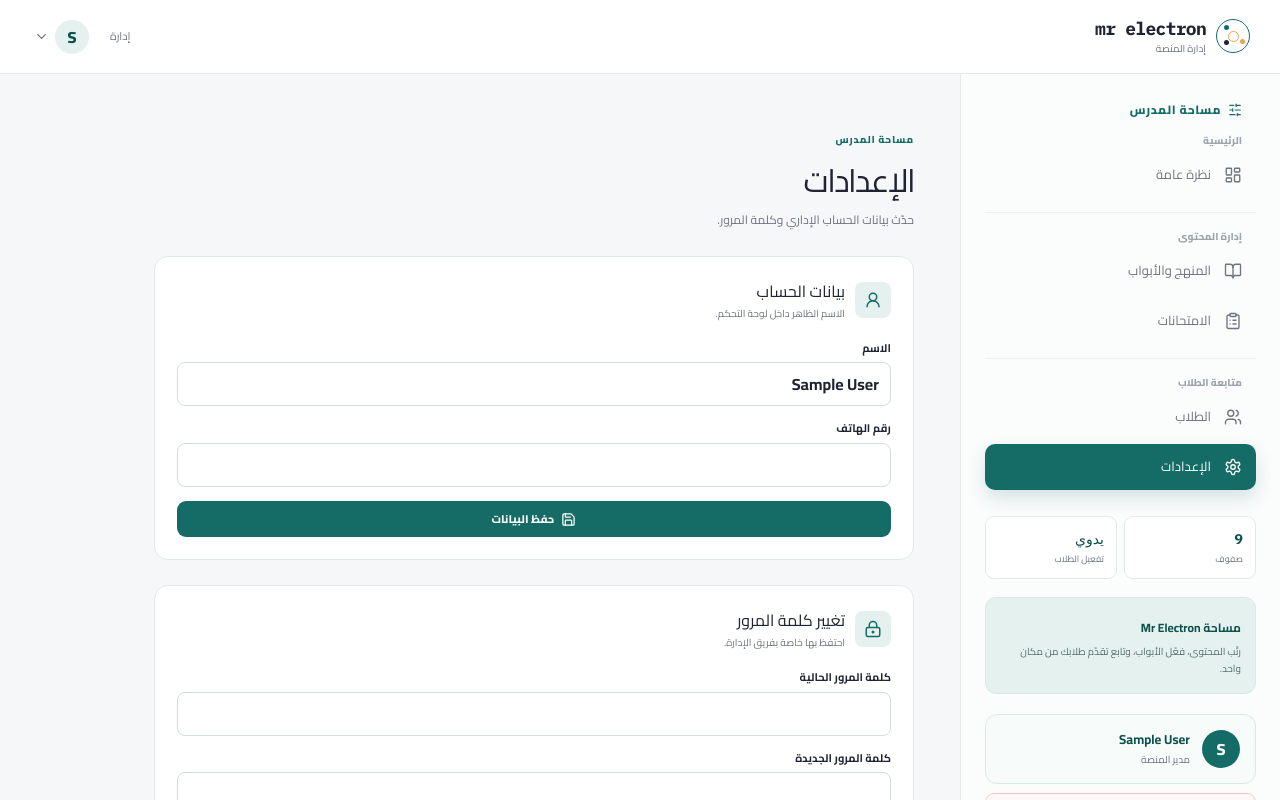
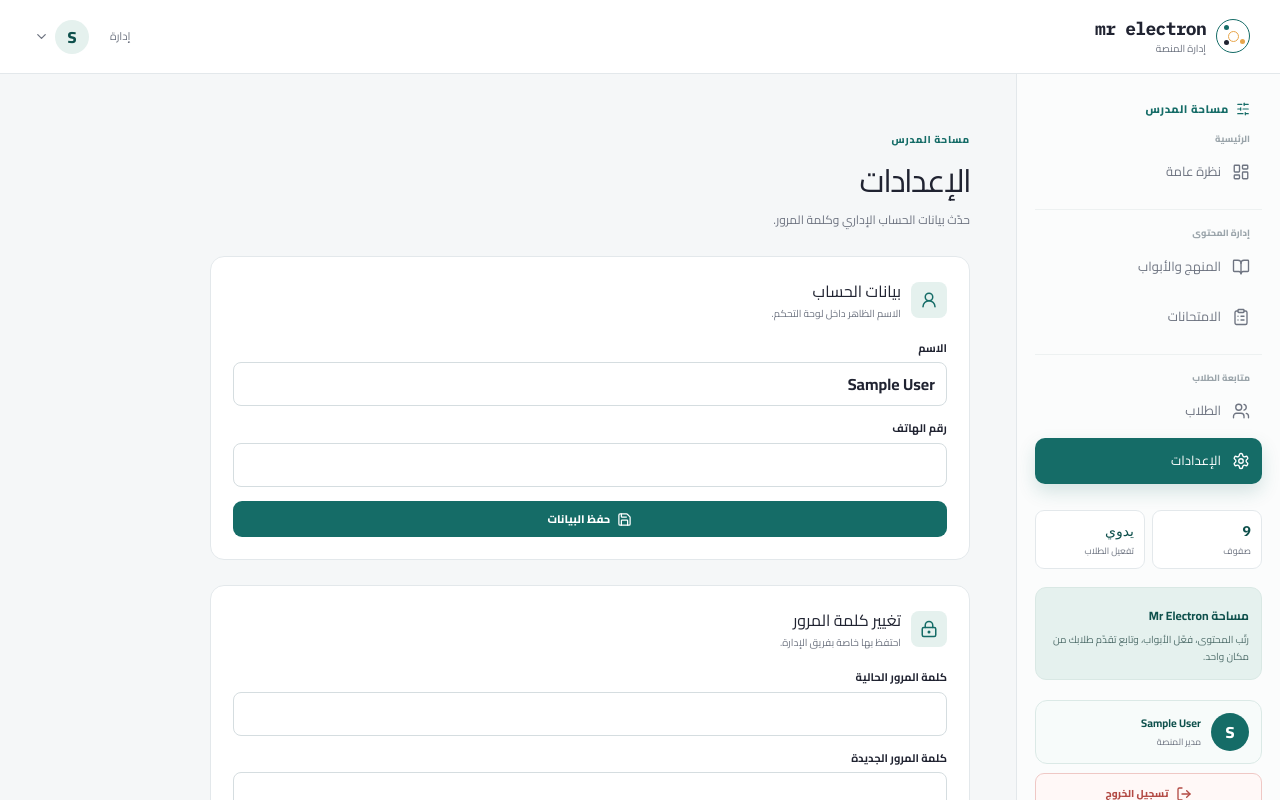
Before and after one commit to essamaboelmgd/Mr-Electron, a React (Vite) app in the folder admin/: page /settings in a window 1280 px wide. Shown: the top 800 px of the page. Built offline with nearby package versions, Linux system fonts and the light colour scheme; no server answers; sample sign-in values are in the browser's storage; the HTML template or start-up script is replaced by a standard one.

Commit message:
fix: restore sidebar rail size and viewport height
- restore the original 264px desktop rail width\n- keep the sidebar pinned below the sticky header through the viewport bottom\n- align the medium desktop grid with the reserved rail width

```diff
--- a/admin/src/index.css
+++ b/admin/src/index.css
@@ -123,7 +123,7 @@
 }
 
 /* Authoritative admin shell layout: the sidebar is a measured grid column, not a floating sibling. */
-:root { --admin-header-height: 74px; --admin-sidebar-width: 320px; --admin-z-header: 30; --admin-z-overlay: 55; --admin-z-drawer: 60; --admin-z-floating: 70; }
+:root { --admin-header-height: 74px; --admin-sidebar-width: 264px; --admin-z-header: 30; --admin-z-overlay: 55; --admin-z-drawer: 60; --admin-z-floating: 70; }
 html, body { width: 100%; overflow-x: hidden; }
 .admin-topbar { z-index: var(--admin-z-header); }
 .admin-topbar-inner { width: 100%; max-width: none; }
@@ -287,20 +287,10 @@ body { overflow-x: hidden; }
 /* The rail owns the viewport on desktop; the grid column only reserves its width. */
 @media (min-width: 761px) {
   .admin-sidebar-slot { width: var(--admin-sidebar-width); min-height: calc(100dvh - var(--admin-header-height)); }
-  .admin-sidebar { position: fixed; inset-block-start: var(--admin-header-height); inset-block-end: 0; inset-inline-start: 0; inset-inline-end: auto; right: 0; left: auto; z-index: var(--admin-z-drawer); width: var(--admin-sidebar-width); height: auto; max-height: none; }
+  .admin-sidebar { position: fixed; inset-block-start: var(--admin-header-height); inset-block-end: auto; inset-inline-start: 0; inset-inline-end: auto; right: 0; left: auto; z-index: var(--admin-z-drawer); width: var(--admin-sidebar-width); height: calc(100dvh - var(--admin-header-height)); max-height: none; box-sizing: border-box; }
   .admin-sidebar-inner { height: 100%; max-height: none; overflow-y: auto; }
-  .admin-sidebar-inner { padding-inline: 24px; }
-  .admin-sidebar-kicker { padding-inline: 14px; font-size: 12px; }
-  .admin-nav-item { gap: 13px; padding: 13px 14px; font-size: 13px; }
-  .admin-nav-group-label { padding-inline: 14px; font-size: 10px; }
-  .admin-sidebar-profile { gap: 12px; padding: 15px; }
-  .admin-sidebar-profile strong { font-size: 13px; }
-  .admin-sidebar-profile small { font-size: 10px; }
-  .admin-sidebar-summary > div { padding: 12px; }
-  .admin-sidebar-note { padding: 16px 14px; }
 }
 
-@media (min-width: 761px) and (max-width: 1100px) {
-  :root { --admin-sidebar-width: 280px; }
+@media (min-width: 761px) and (max-width: 900px) {
   .admin-body { grid-template-columns: minmax(0, 1fr) var(--admin-sidebar-width); }
 }
```
Also changed, not shown: 1 other file (tests, documents, lock files or other folders).
